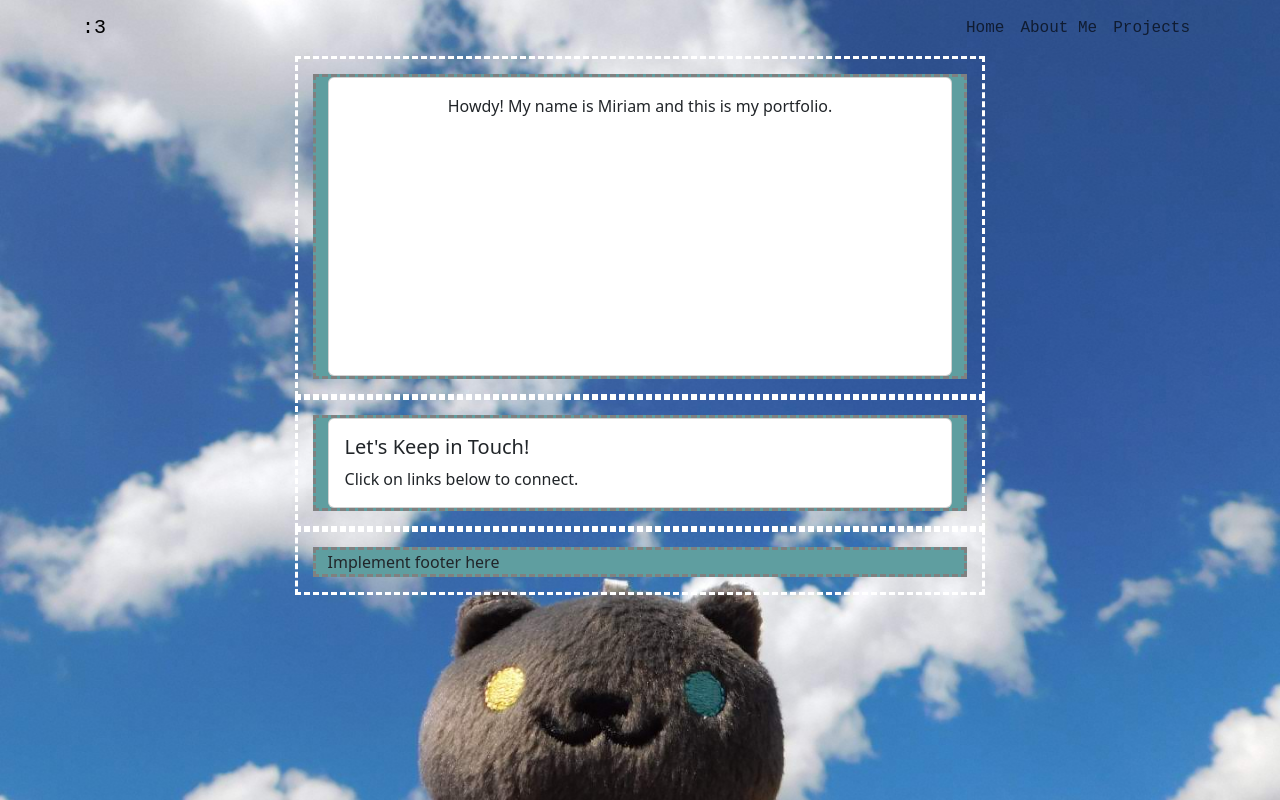
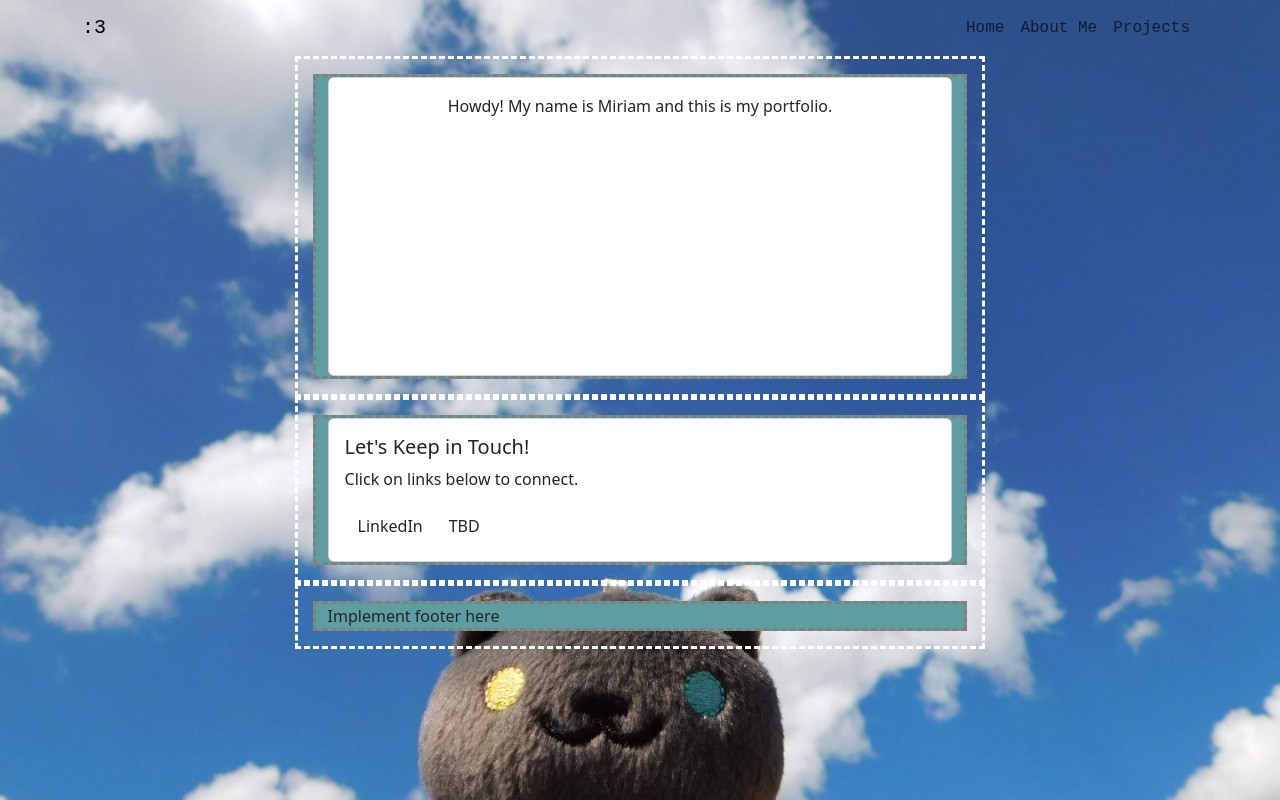
Before and after one commit to miriamrami/meow-port-app, a React (Create React App) app in the folder meow-port-app/: page / in a window 1280 px wide. Built offline with nearby package versions, Linux system fonts and the light colour scheme.

Commit message:
added buttons/links?

```diff
--- a/meow-port-app/src/Home.js
+++ b/meow-port-app/src/Home.js
@@ -1,7 +1,7 @@
 import React from "react";
 import { Link } from "react-router-dom";
 import "./cssFiles//Home.css";
-import { Container, Row, Col, Card, Nav, Navbar } from "react-bootstrap";
+import { Container, Row, Col, Card, Nav, Navbar, Button } from "react-bootstrap";
 
 const Home = () => {
 	return (
@@ -43,7 +43,8 @@ const Home = () => {
 							<Card.Text>
 								Click on links below to connect.
 							</Card.Text>
-							<></>
+							<Button variant="Link">LinkedIn</Button>
+							<Button variant="Link">TBD</Button>
 						</Card.Body>
 					</Card>
 				</Col>
```
